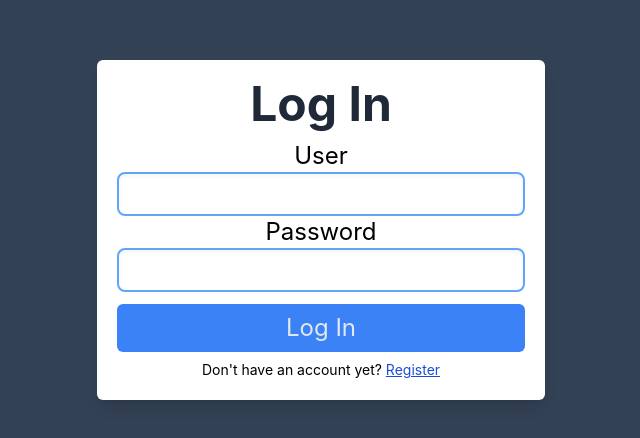
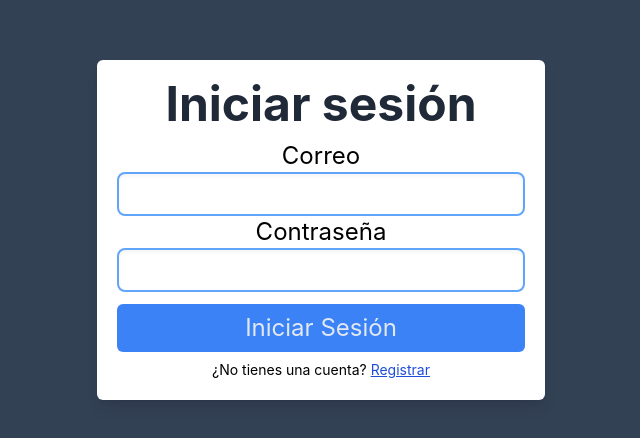
Before and after one commit to GarcelCode/scp-web-app, a React (Create React App) app: page /login in a window 1280 px wide. Shown: the part 170-608 px from the top of the page, without its empty margins (319-959 px from the left). Built offline with nearby package versions, Linux system fonts and the light colour scheme; no server answers.

Commit message:
News View Added

```diff
--- a/src/Components/NewsBox.tsx
+++ b/src/Components/NewsBox.tsx
@@ -1,3 +1,30 @@
-export function NewsBox(){
-    return <div>Hola</div>
+interface INewsBoxProps{
+    title:string;
+    imgUrl:string;
+    source:string;
+    description:string;
+    url:string
 }
+
+export function NewsBox({title, imgUrl, source, description, url}:INewsBoxProps){
+
+    return (
+        <a href={url} target="_blank"><div className="flex items-center bg-slate-600 hover:bg-slate-500 border-2 border-slate-600 h-[13rem] rounded-md p-3 hover:scale-[1.01] lg:max-w-[36rem] md:max-w-[45rem] overflow-hidden shadow-xl text-slate-400 hover:text-slate-100">
+            <div>
+                <h3 className="text-center font-bold text-base mb-2">{title}</h3>
+                <div className="flex gap-3 justify-around">
+                    {imgUrl===null?"":<img className="w-32 h-28 rounded-md object-cover" src={imgUrl} alt="Imagen de la noticia"/>}
+                    <section>
+                        <div className="flex gap-3 justify-center">
+                            <p>Fuente: <i className="font-semibold">{source}</i></p>
+                        </div>
+                        <div className="text-sm text-center">
+                            {description===null?"No hay descripción de la noticia":description}
+                        </div>
+                    </section>
+                </div>
+            </div>
+        </div>
+        </a>
+    )
+}
--- a/src/Components/ProtectedRoutes.tsx
+++ b/src/Components/ProtectedRoutes.tsx
@@ -11,7 +11,7 @@ export function ProtectedRoutes({children}:IProtectedRoutesProps){
     const authValue = useContext(authContext);
 
     if(authValue.loading){
-        return <h1>Loading</h1>
+        return <h1>Cargando</h1>
     }
 
     if(!authValue.user){
--- a/src/Views/Home.tsx
+++ b/src/Views/Home.tsx
@@ -13,19 +13,19 @@ export function Home() {
   if(authValue.loading) return <h1>Loading</h1>
 
   return (
-    <div className="h-screen bg-slate-700">
+    <div className="min-h-screen overflow-x-hidden bg-slate-700">
       <header className="bg-slate-500 w-screen p-2 text-white">
         <div className="flex items-center justify-between">
           <h1 className="text-3xl ml-5">SCP APP</h1>
           <div className="flex items-center gap-3">
             <ul className="flex gap-3">
               <li className="hover:border-b-2">To-Do App</li>
-              <li className="hover:border-b-2">News</li>
-              <li className="hover:border-b-2">Config</li>
+              <li className="hover:border-b-2">Noticias</li>
+              <li className="hover:border-b-2">Configuración</li>
             </ul>
             <div className="flex items-center gap-3 text-xs mr-5">
-              <div>Logged as: {userInfo.email}</div>
-              <button className="bg-red-500 hover:bg-red-400 p-2 rounded-md" onClick={handleLogOut}>Log Out</button>
+              <div className="hidden md:block">Sesión de: {userInfo.email}</div>
+              <button className="bg-red-500 hover:bg-red-400 p-2 rounded-md" onClick={handleLogOut}>Cerrar Sesión</button>
             </div>
           </div>
         </div>
--- a/src/Views/Login.tsx
+++ b/src/Views/Login.tsx
@@ -42,12 +42,12 @@ export function Login() {
     return (
         <div className="h-screen bg-slate-700 flex justify-center items-center">
             <Form>
-                <h1 className="text-gray-800 text-3xl text-center font-bold pb-3 md:text-5xl">Log In</h1>
-                <FormInputRow text="User" type="text" name="email" action={handleChange}/>
-                <FormInputRow text="Password" type="password" name="password" action={handleChange}/>
+                <h1 className="text-gray-800 text-3xl text-center font-bold pb-3 md:text-5xl">Iniciar sesión</h1>
+                <FormInputRow text="Correo" type="text" name="email" action={handleChange}/>
+                <FormInputRow text="Contraseña" type="password" name="password" action={handleChange}/>
                 <label className="text-center text-red-500"> {error && <p>{error}</p>} </label>
-                <FormButton text="Log In" color="bg-blue-500" action={handleLogin}/>
-                <label className="mt-2 text-center text-sm"> Don't have an account yet? <a href="/register" className="cursor-pointer text-blue-700 underline">Register</a></label>
+                <FormButton text="Iniciar Sesión" color="bg-blue-500" action={handleLogin}/>
+                <label className="mt-2 text-center text-sm"> ¿No tienes una cuenta? <a href="/register" className="cursor-pointer text-blue-700 underline">Registrar</a></label>
             </Form>
         </div>
     );
--- a/src/Views/News.tsx
+++ b/src/Views/News.tsx
@@ -1,4 +1,5 @@
 import { useEffect, useState } from "react"
+import { isTemplateSpan } from "typescript";
 import { NewsBox } from "../Components/NewsBox";
 
 export function News () {
@@ -7,19 +8,27 @@ export function News () {
     const [loaded, setLoaded] = useState(false);
 
     useEffect(()=>{
-        {
             fetch("https://newsapi.org/v2/top-headlines?country=mx&category=technology&apiKey=c5dfc193a512497cb1cb3da4981faffc")
                 .then((response) => response.json())
                 .then((jsonData) => {setNews(jsonData); setLoaded(true)})
-        }
     },[])
 
-    if(!loaded) return <p>Getting news... please wait</p>
+    if(!loaded) return <p>Obteniendo noticias... por favor espera</p>
+
+    const newsArray = news.articles
+
+    console.log(newsArray)
 
     return (<>
 
-        <div>
-            <NewsBox/>
+        <h2 className="text-center text-slate-100 text-3xl my-3 font-bold">Noticias sobre tecnología</h2>
+        <div className="p-3 grid gap-2 lg:grid-cols-2 place-content-center place-items-center">
+        {newsArray.map((item:any, index:any)=>(
+            <div key= {index}>
+                <NewsBox title={item.title} imgUrl={item.urlToImage} source={item.source.name} description={item.description} url={item.url}/>
+            </div>
+        ))
+        }
         </div>
 
     </>)
--- a/src/Views/Register.tsx
+++ b/src/Views/Register.tsx
@@ -48,12 +48,12 @@ export function Register () {
         <>
             <div className="h-screen bg-slate-700 flex justify-center items-center">
                 <Form>
-                    <h1 className="text-gray-800 text-3xl text-center font-bold pb-3 md:text-5xl">Register</h1>
-                    <FormInputRow text="Email" type="email" name="email" action={handleChange}/>
-                    <FormInputRow text="Password" type="password" name="password" action={handleChange}/>
+                    <h1 className="text-gray-800 text-3xl text-center font-bold pb-3 md:text-5xl">Registrar</h1>
+                    <FormInputRow text="Correo" type="email" name="email" action={handleChange}/>
+                    <FormInputRow text="Contraseña" type="password" name="password" action={handleChange}/>
                     <label className="text-center text-red-500">{error && <p>{error}</p>}</label>
-                    <FormButton text="Create Account" color="bg-green-500" action={handleRegister} />
-                    <label className="mt-2 text-center text-sm">Already have an account? <a href="/login" className="cursor-pointer text-blue-700 underline">Login</a></label>
+                    <FormButton text="Crear Cuenta" color="bg-green-500" action={handleRegister} />
+                    <label className="mt-2 text-center text-sm">¿Ya tienes una cuenta? <a href="/login" className="cursor-pointer text-blue-700 underline">Inicia Sesión</a></label>
                 </Form>
             </div>
         </>
```
